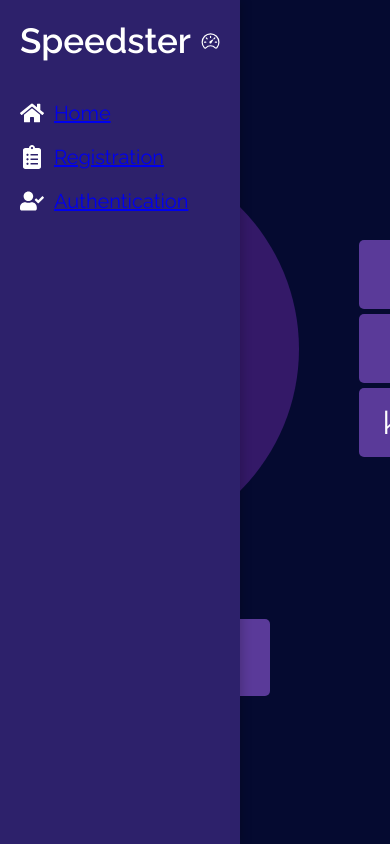
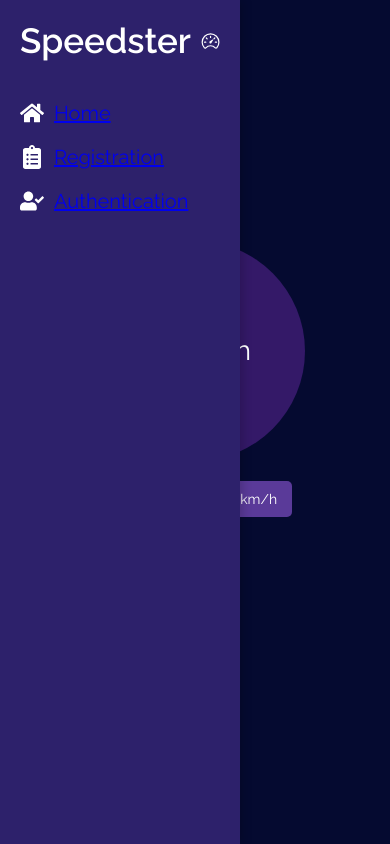
Before and after one commit to aivenluxx/diploma-application.github.io, a React (Create React App) app in the folder my-app/: page / in a window 390 px wide. Built offline with nearby package versions, Linux system fonts and the light colour scheme; what react-head would draw is missing.

Commit message:
Update Speedometer.css

```diff
--- a/my-app/src/styles/MainPage/Speedometer.css
+++ b/my-app/src/styles/MainPage/Speedometer.css
@@ -173,3 +173,113 @@ html {
   border-radius: 5px;
   cursor: pointer;
 }
+
+
+@media (max-width: 768px) {
+  .app-container {
+    flex-direction: column;
+  }
+
+  .sidebar {
+    width: 100%;
+    padding: 10px;
+    text-align: center;
+  }
+
+  .sidebar ul {
+    display: flex;
+    justify-content: space-around;
+    margin: 0;
+  }
+
+  .sidebar li a {
+    padding: 5px;
+    font-size: 14px;
+  }
+
+  .content {
+    padding: 10px;
+    justify-content: flex-start;
+  }
+
+  .toggle-buttons {
+    margin-bottom: 15px;
+  }
+
+  .toggle-buttons button {
+    padding: 12px 18px;
+    font-size: 16px;
+  }
+
+  .speedometer-section {
+    gap: 20px;
+  }
+
+  .speedometer-container {
+    gap: 15px;
+  }
+
+  .speedometer-unit-wrapper {
+    flex-direction: column;
+    gap: 20px;
+  }
+
+  .speedometer-display {
+    width: 280px;
+    height: 280px;
+    font-size: 32px;
+  }
+
+  .digital-speedometer p {
+    font-size: 32px;
+  }
+
+  .unit-selector {
+    flex-direction: row;
+    gap: 5px;
+  }
+
+  .unit-selector button {
+    padding: 12px 18px;
+    font-size: 16px;
+  }
+
+  .speed-controls {
+    margin-top: 20px;
+  }
+
+  .speed-control-buttons button {
+    padding: 12px 18px;
+    font-size: 16px;
+  }
+
+  .start-button {
+    padding: 16px 32px;
+    font-size: 18px;
+  }
+}
+
+/* Дополнительная адаптация для очень маленьких экранов */
+@media (max-width: 480px) {
+  .speedometer-display {
+    width: 220px;
+    height: 220px;
+    font-size: 28px;
+  }
+
+  .digital-speedometer p {
+    font-size: 28px;
+  }
+
+  .toggle-buttons button,
+  .unit-selector button,
+  .speed-control-buttons button {
+    padding: 10px 15px;
+    font-size: 14px;
+  }
+
+  .start-button {
+    padding: 14px 28px;
+    font-size: 16px;
+  }
+}
```
